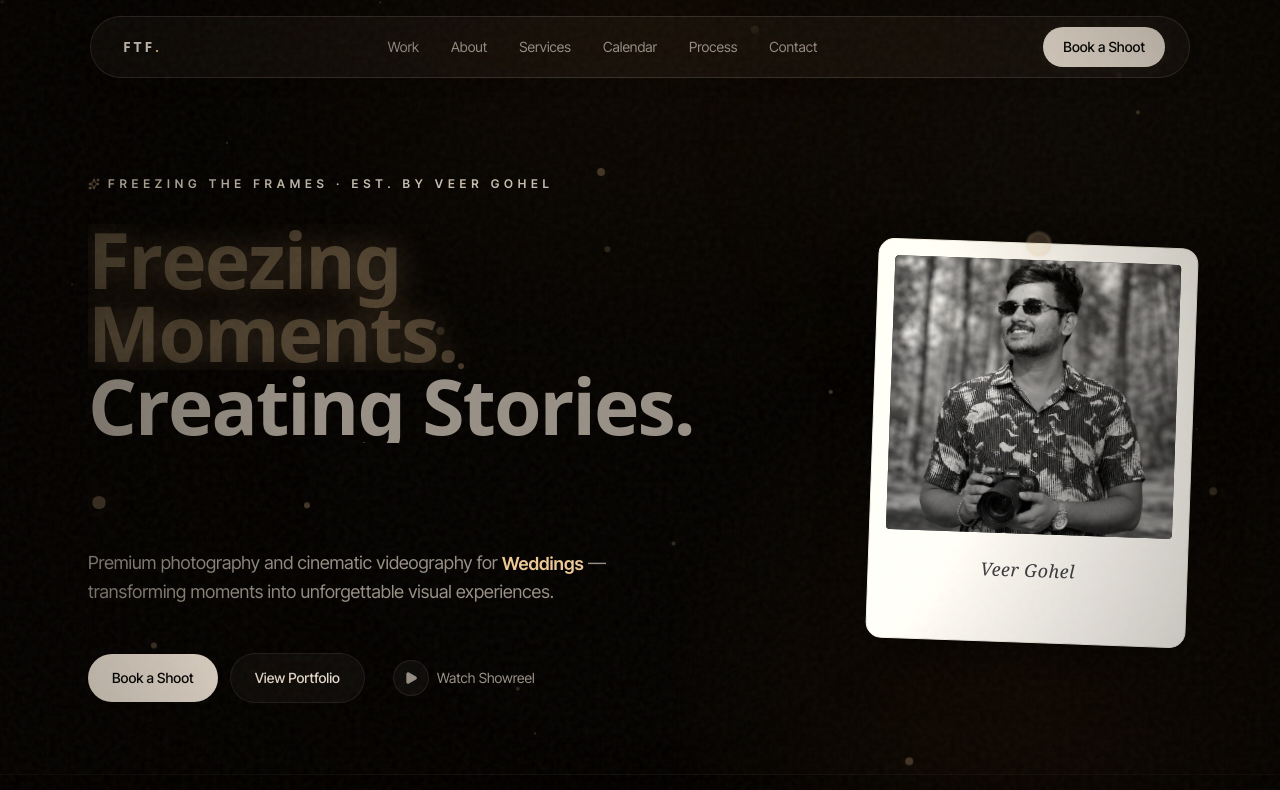
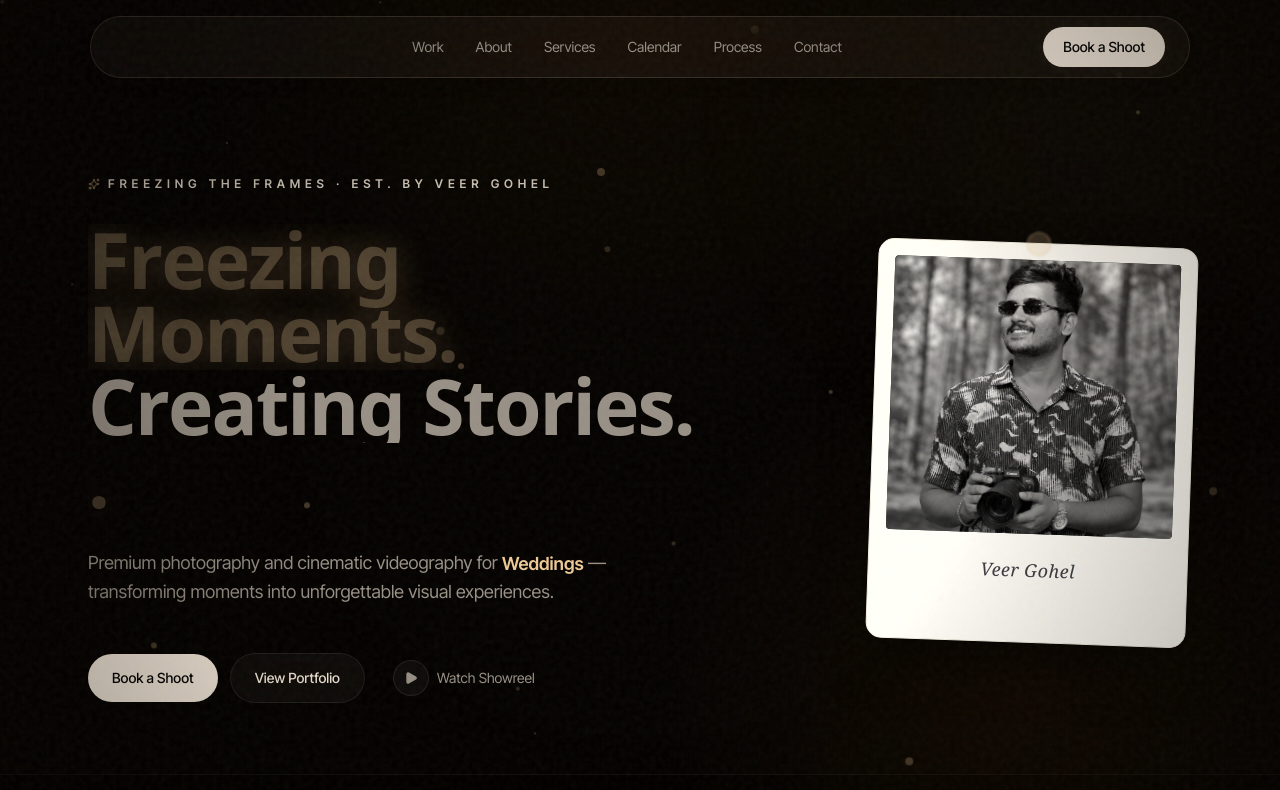
Before and after one commit to Veergohel06/freezingtheframes-personal, a Next.js app in the folder frontend/: page / in a window 1280 px wide. Shown: the top 790 px of the page. Built offline with nearby package versions, Linux system fonts and the light colour scheme; a web font is replaced by a local one.

Commit message:
design: remove FTF text logo from navbar

```diff
--- a/frontend/src/components/site/Nav.tsx
+++ b/frontend/src/components/site/Nav.tsx
@@ -49,10 +49,8 @@ export function Nav() {
     >
       <div className="glass glow-border rounded-3xl md:rounded-full px-4 md:px-6 py-2.5 flex items-center justify-between shadow-lg relative z-50">
 
-        {/* Left Side: Brand Logo/Text */}
-        <a href="#" className="font-display font-bold text-sm tracking-[0.2em] text-foreground hover:opacity-85 transition-opacity pl-2">
-          FTF<span className="text-accent font-serif">.</span>
-        </a>
+        {/* Spacer to keep original navbar alignment after removing logo */}
+        <div className="hidden md:block w-24 shrink-0" />
 
         {/* Navigation Links (Desktop) */}
         <nav className="hidden md:flex items-center gap-8 text-sm text-muted-foreground">
```
